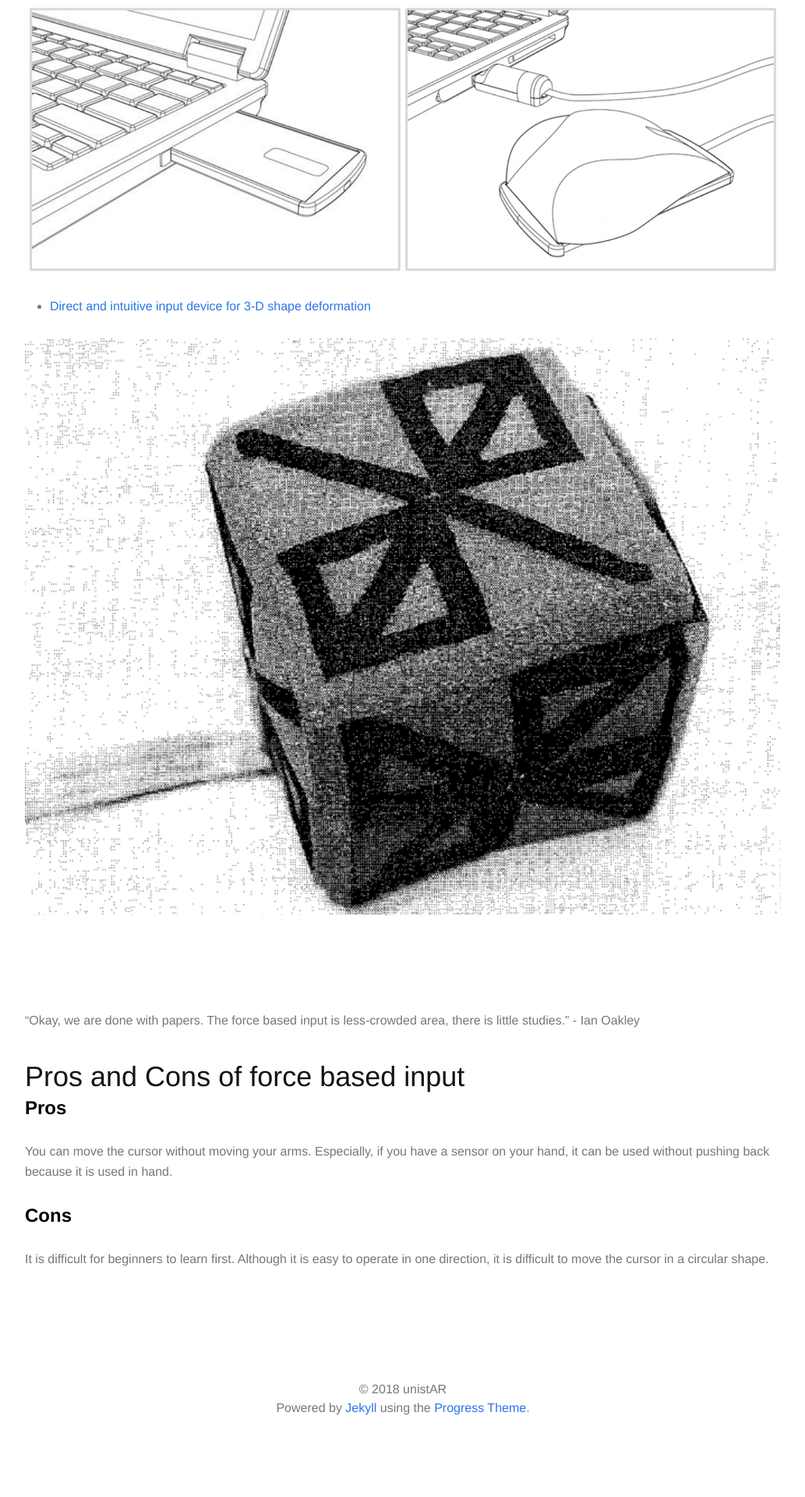
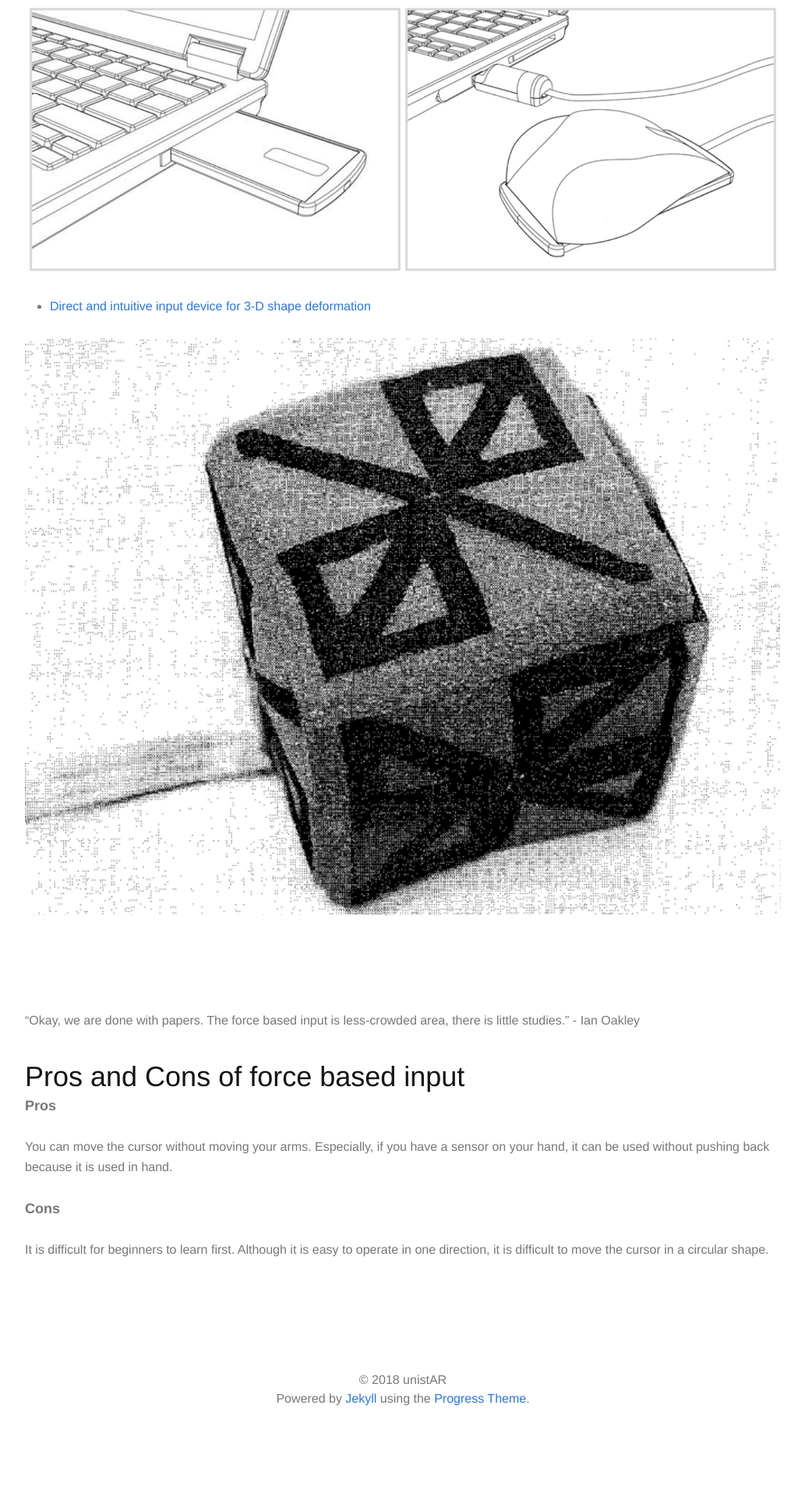
Before and after one commit to unist-AR/unist-AR.github.io, a Jekyll site: the page built from _posts/2018-04-06-Week-4.md, in a window 1280 px wide. Shown: the part 818-2738 px from the top of the page at 78% size, without its empty margins (123-1156 px from the left). Built offline with Jekyll 4.4.1, drawn with Linux system fonts in a browser that asks for light colours; some web fonts are replaced.

```diff
--- a/_posts/2018-04-06-Week-4.md
+++ b/_posts/2018-04-06-Week-4.md
@@ -29,7 +29,7 @@ Therefore, we decided to find more works on force based input to evaluate novelt
 "Okay, we are done with papers. The force based input is less-crowded area, there is little studies." - Ian Oakley <br>
 
 # Pros and Cons of force based input
-## Pros
+### Pros
 You can move the cursor without moving your arms. Especially, if you have a sensor on your hand, it can be used without pushing back because it is used in hand.<br>
-## Cons
+### Cons
 It is difficult for beginners to learn first. Although it is easy to operate in one direction, it is difficult to move the cursor in a circular shape.<br>
```
